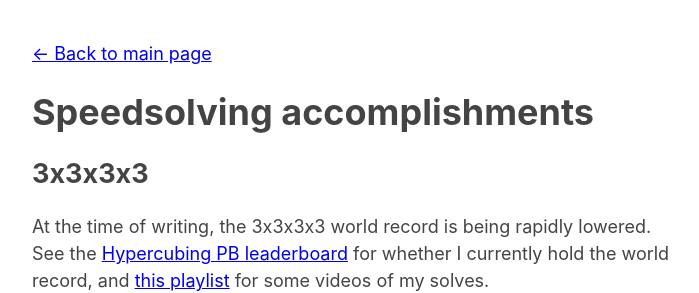
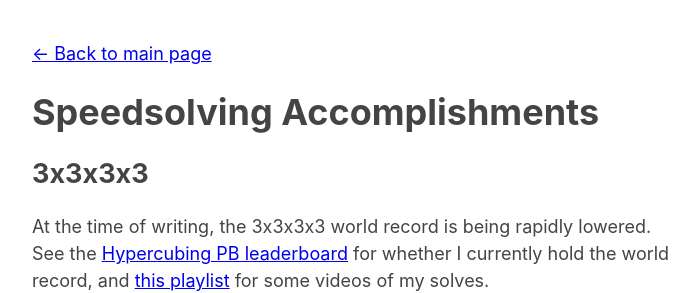
Before and after one commit to HactarCE/ajfarkas.dev, a Jekyll site: the page built from pages/speedsolving.md, in a window 1280 px wide. Shown: the top 293 px of the page, without its empty margins (283-982 px from the left). Built offline with Jekyll 4.4.1, drawn with Linux system fonts in a browser that asks for light colours; the repository's description, which GitHub fills in, is left out.

```diff
--- a/pages/speedsolving.md
+++ b/pages/speedsolving.md
@@ -1,6 +1,6 @@
 ---
 layout: default
-title: Speedsolving accomplishments
+title: Speedsolving Accomplishments
 permalink: /speedsolving/
 ---
 
```
